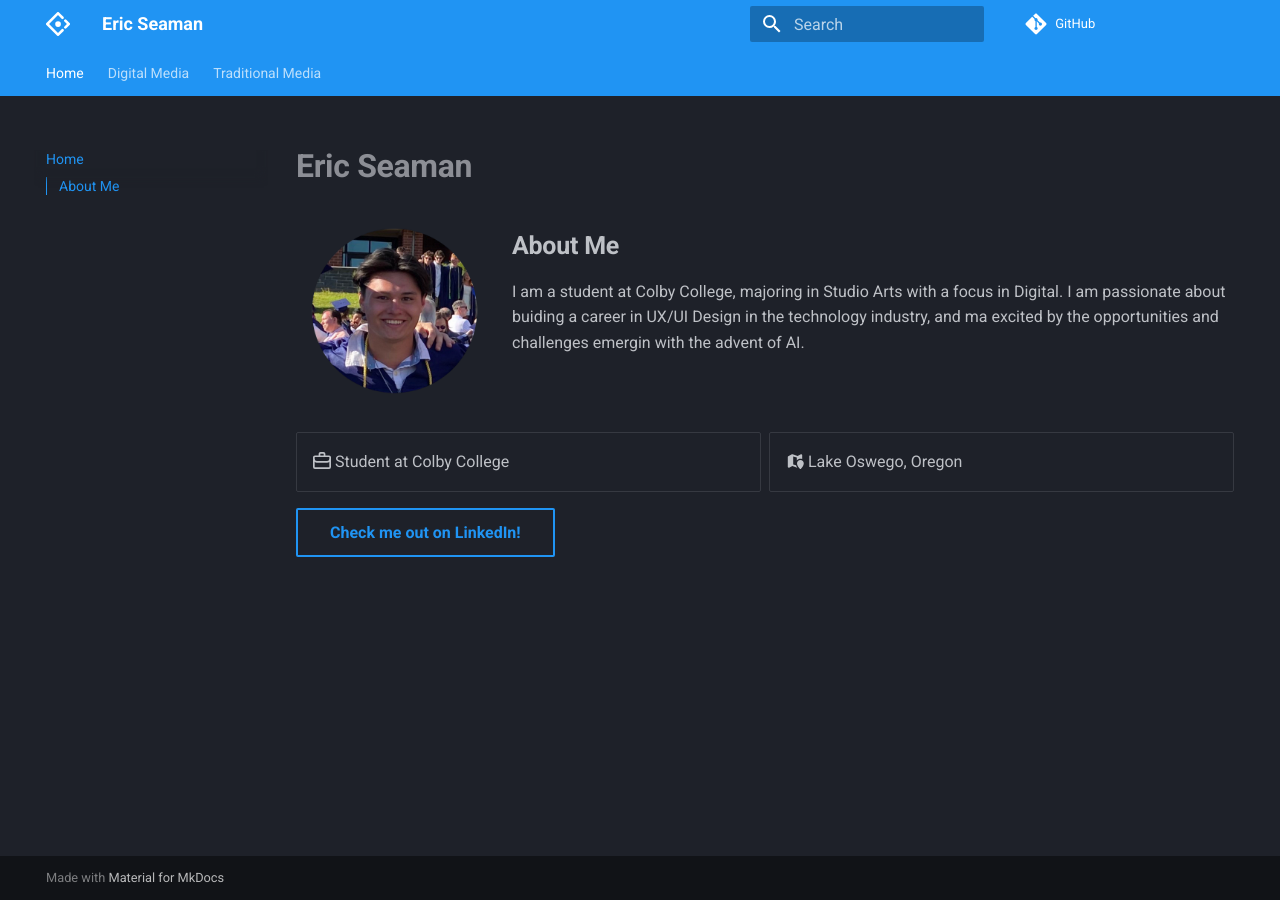
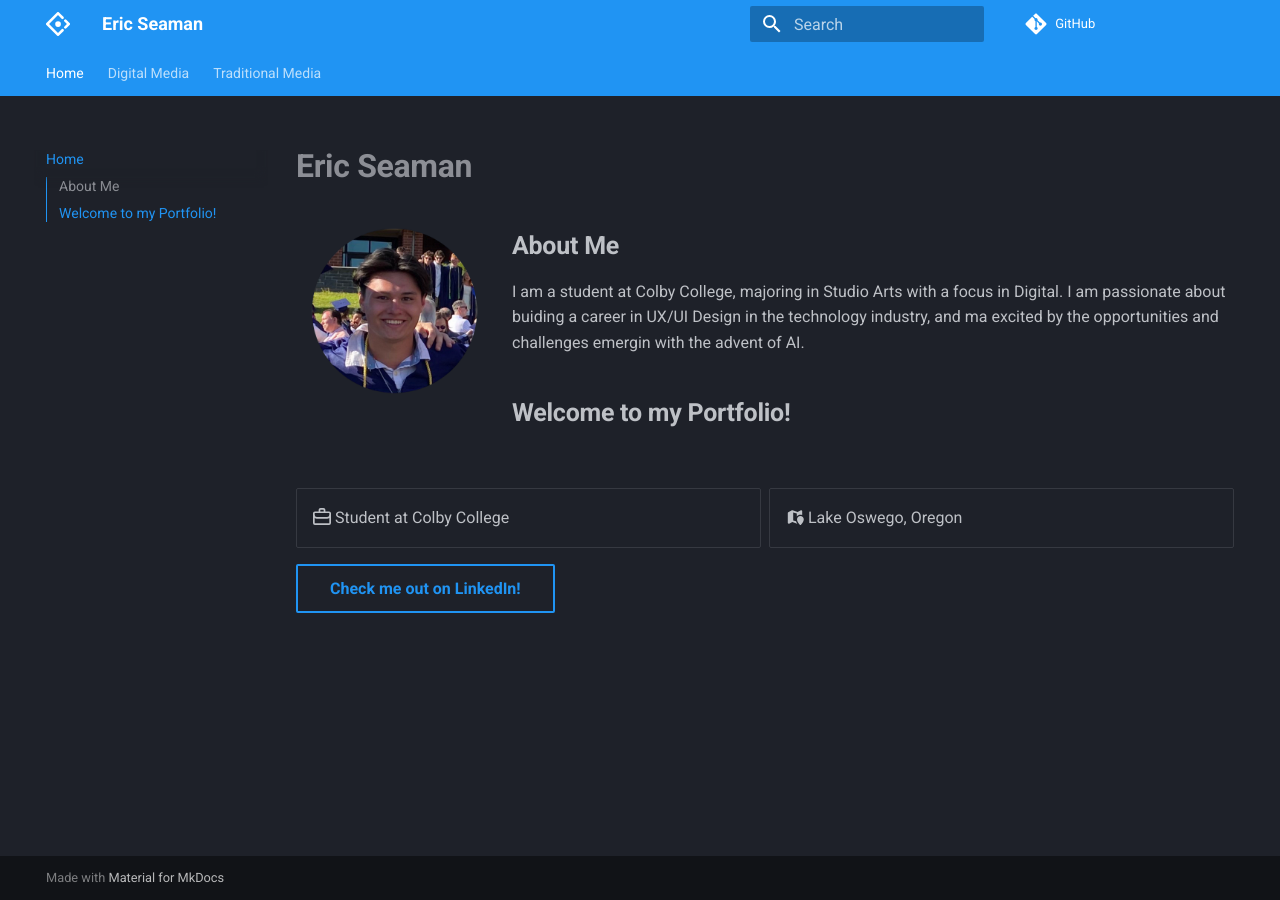
Before and after one commit to EGSeaman/EGSeaman.github.io, an MkDocs documentation site: the page built from docs/index.md, in a window 1280 px wide. Built offline with MkDocs 1.6.1 and Material for MkDocs 9.7.7, drawn with Linux system fonts in a browser that asks for light colours; comment, search, counter and statistics services are not loaded.

Commit message:
yay done

```diff
--- a/docs/index.md
+++ b/docs/index.md
@@ -11,6 +11,8 @@ hide:
 
 I am a student at Colby College, majoring in Studio Arts with a focus in Digital. I am passionate about buiding a career in UX/UI Design in the technology industry, and ma excited by the opportunities and challenges emergin with the advent of AI.
 
+## **Welcome to my Portfolio!**
+
 <br clear="left"/>
 
 <div class="grid cards" markdown>
```
